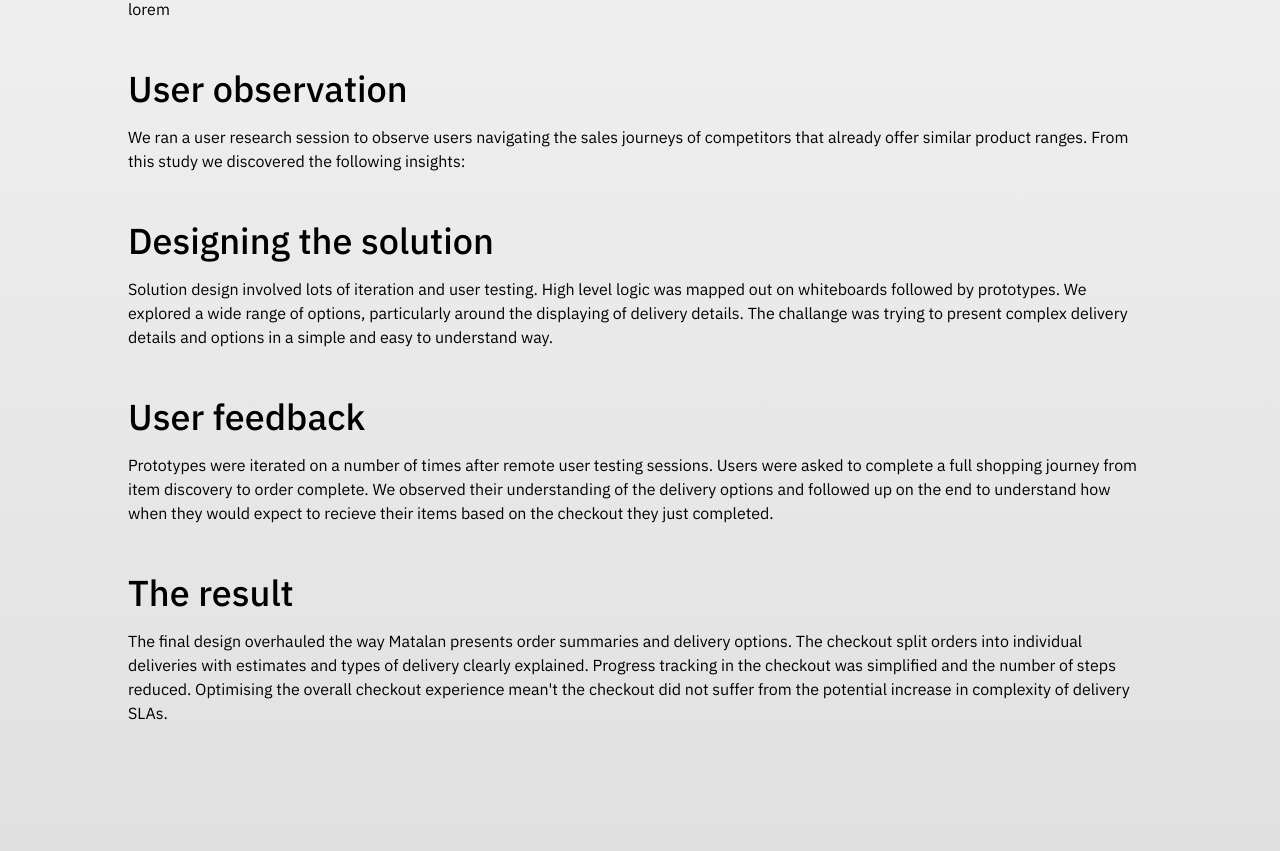
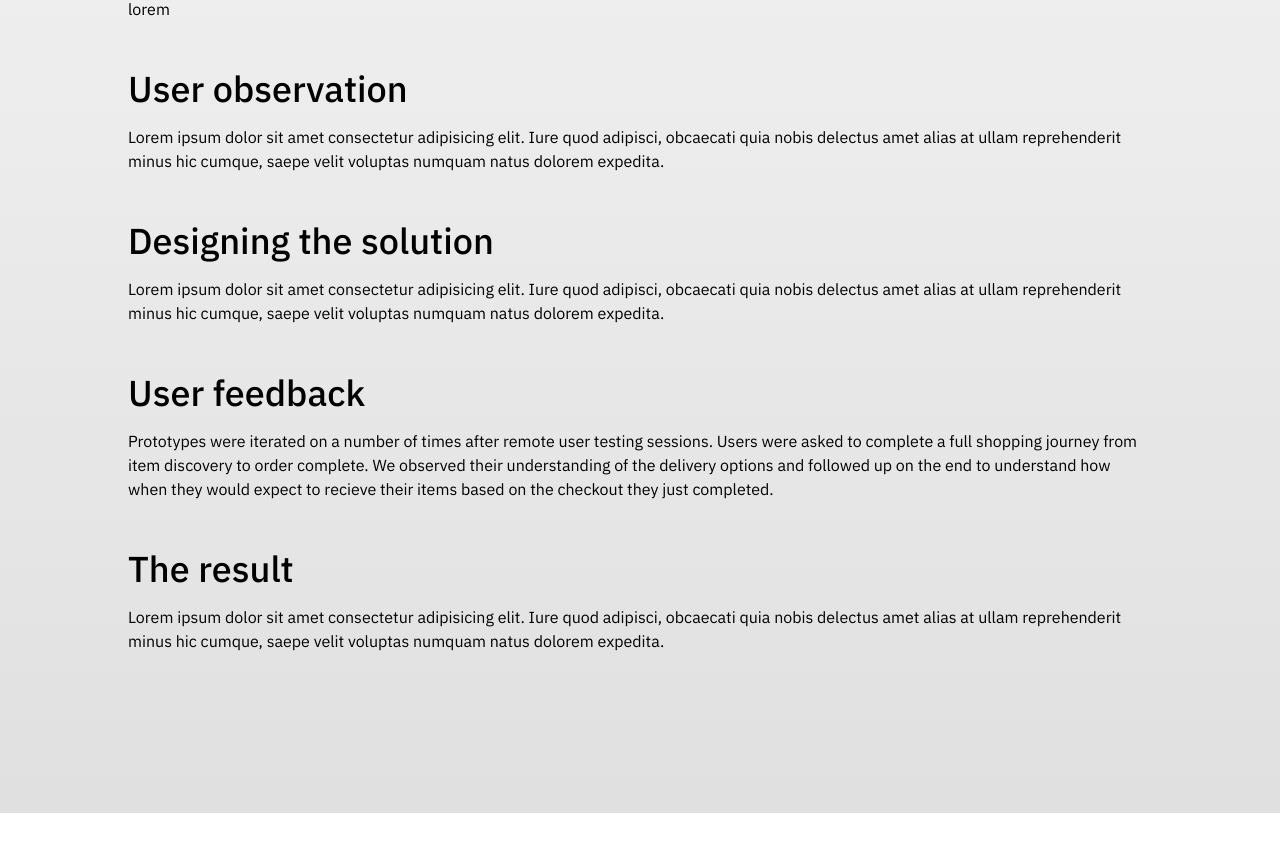
Before and after one commit to codeplaygroundspace/portfolio-designer, a Next.js app: page /spoked in a window 1280 px wide. Shown: the part 980-1831 px from the top of the page. After the commit the page ends 1793 px from the top, so only its background shows below. Built offline with nearby package versions, Linux system fonts and the light colour scheme.

Commit message:
add portfolo single link

```diff
--- a/src/app/spoked/page.tsx
+++ b/src/app/spoked/page.tsx
@@ -51,19 +51,19 @@ export default function Spoked() {
         <section>
           <h2>User observation</h2>
           <p>
-            We ran a user research session to observe users navigating the sales
-            journeys of competitors that already offer similar product ranges.
-            From this study we discovered the following insights:
+            Lorem ipsum dolor sit amet consectetur adipisicing elit. Iure quod
+            adipisci, obcaecati quia nobis delectus amet alias at ullam
+            reprehenderit minus hic cumque, saepe velit voluptas numquam natus
+            dolorem expedita.
           </p>
         </section>
         <section>
           <h2>Designing the solution</h2>
           <p>
-            Solution design involved lots of iteration and user testing. High
-            level logic was mapped out on whiteboards followed by prototypes. We
-            explored a wide range of options, particularly around the displaying
-            of delivery details. The challange was trying to present complex
-            delivery details and options in a simple and easy to understand way.
+            Lorem ipsum dolor sit amet consectetur adipisicing elit. Iure quod
+            adipisci, obcaecati quia nobis delectus amet alias at ullam
+            reprehenderit minus hic cumque, saepe velit voluptas numquam natus
+            dolorem expedita.
           </p>
         </section>
         <section>
@@ -80,13 +80,10 @@ export default function Spoked() {
         <section>
           <h2>The result</h2>
           <p>
-            The final design overhauled the way Matalan presents order summaries
-            and delivery options. The checkout split orders into individual
-            deliveries with estimates and types of delivery clearly explained.
-            Progress tracking in the checkout was simplified and the number of
-            steps reduced. Optimising the overall checkout experience mean't the
-            checkout did not suffer from the potential increase in complexity of
-            delivery SLAs.
+            Lorem ipsum dolor sit amet consectetur adipisicing elit. Iure quod
+            adipisci, obcaecati quia nobis delectus amet alias at ullam
+            reprehenderit minus hic cumque, saepe velit voluptas numquam natus
+            dolorem expedita.
           </p>
         </section>
       </div>
```
